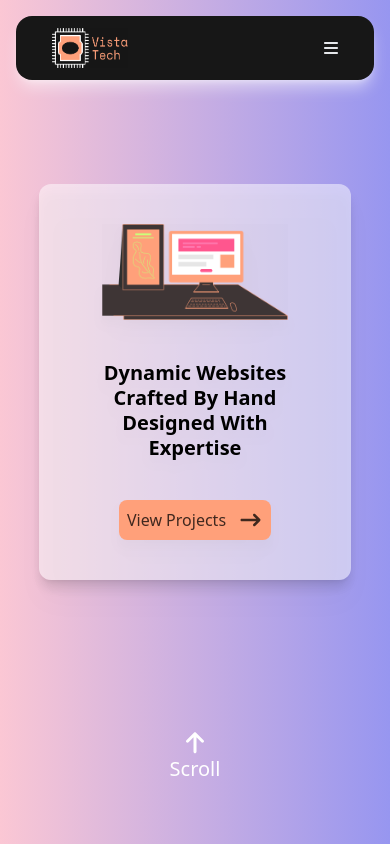
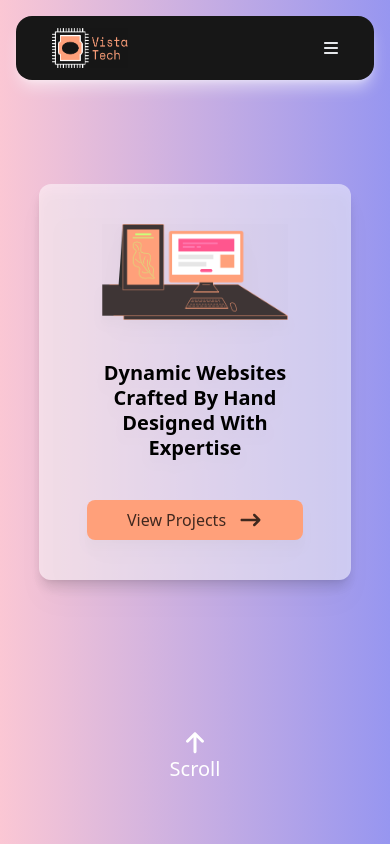
Before and after one commit to Clarkden/vistatech-next, a Next.js app: page / in a window 390 px wide. Shown: the top 844 px of the page. Built offline with nearby package versions, Linux system fonts and the light colour scheme.

Commit message:
Added padding to view projects link

```diff
--- a/pages/index.js
+++ b/pages/index.js
@@ -65,7 +65,7 @@
             <h1 className='block md:hidden w-4/5 mx-auto md:text-left leading-tight font-bold text-xl lg:text-5xl md:text-4xl sm:text-3xl text-center text-black'>
               Dynamic Websites Crafted By Hand Designed With Expertise</h1>
             <a href="/projects">
-              <div className='mt-10 hover:shadow-white hover:shadow-lg hover:cursor-pointer transition delay-50 duration-20 bg-lightsalmon p-2 w-full md:w-1/2 rounded-lg flex'>
+              <div className='mt-10 hover:shadow-white hover:shadow-lg hover:cursor-pointer transition delay-50 duration-20 bg-lightsalmon p-2 w-full px-10 md:px-0 md:w-1/2 rounded-lg flex'>
                 <text className=' text-base md:text-xl text-black/75 mx-auto'>
                   View Projects
                   <FontAwesomeIcon icon={faArrowRightLong} className='inline-block ml-3' size='lg' fixedWidth />
```
